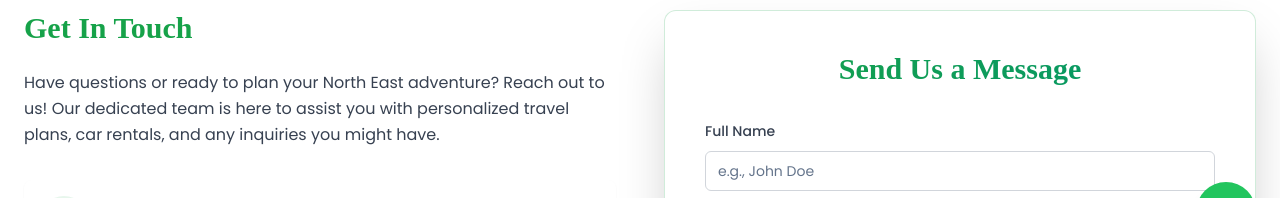
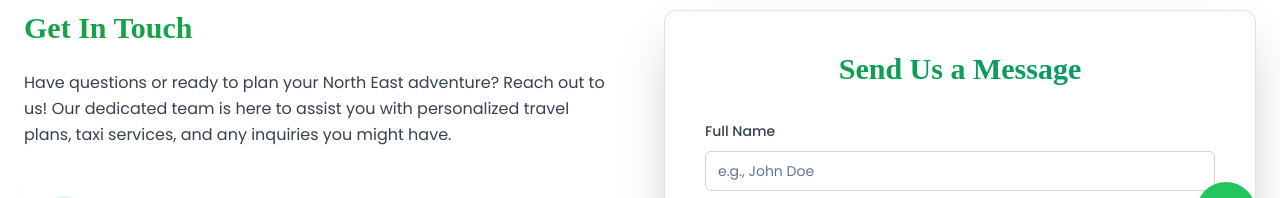
Before and after one commit to HeartCoder/Real, a React (Vite) app: page /contact in a window 1280 px wide. Shown: the part 534-732 px from the top of the page. Built offline with nearby package versions, Linux system fonts and the light colour scheme; a web font is replaced by a local one.

Commit message:
Update ContactInfo.jsx

```diff
--- a/src/components/page-specific/contact/ContactInfo.jsx
+++ b/src/components/page-specific/contact/ContactInfo.jsx
@@ -47,7 +47,7 @@ const ContactInfo = () => {
     >
       <h2 className="text-3xl font-bold mb-6 text-primary">Get In Touch</h2>
       <p className="text-gray-700 mb-8 leading-relaxed">
-        Have questions or ready to plan your North East adventure? Reach out to us! Our dedicated team is here to assist you with personalized travel plans, car rentals, and any inquiries you might have.
+        Have questions or ready to plan your North East adventure? Reach out to us! Our dedicated team is here to assist you with personalized travel plans, taxi services, and any inquiries you might have.
       </p>
       <div className="space-y-6">
         {contactDetails.map((detail, index) => (
```
